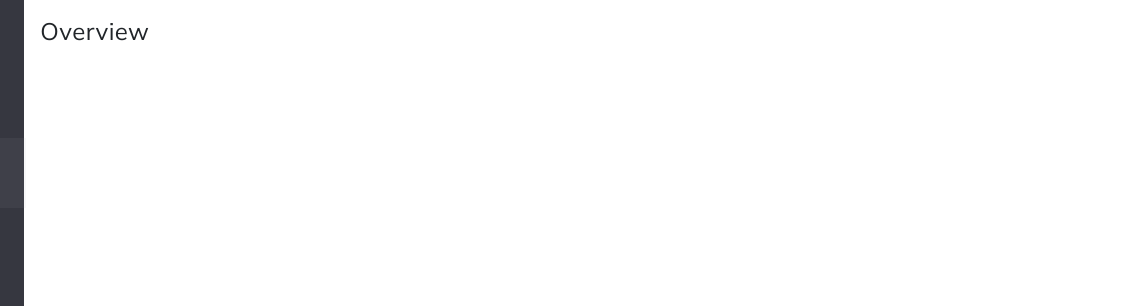
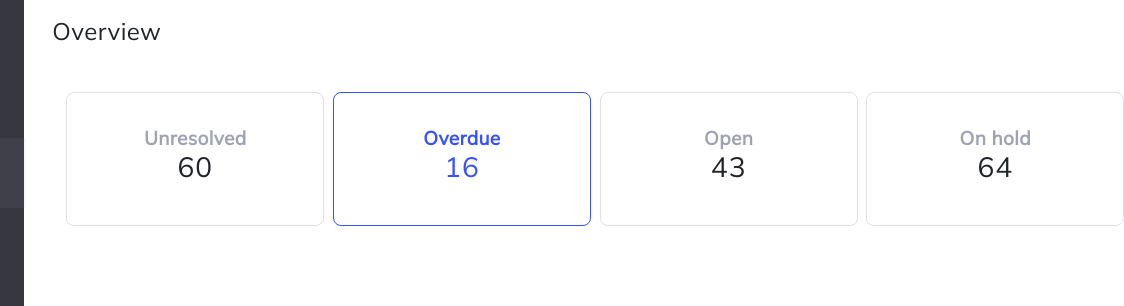
Before and after one commit to Tisa-Pri/inm320-Bootstrap, a website: page public/index.html in a window 1280 px wide. Shown: the top 306 px of the page, 189-1313 px from the left, 1124 px wide, since content can reach past the window. Drawn offline with nearby package versions, Linux system fonts and the light colour scheme.

Commit message:
sheet part

```diff
--- a/public/assets/css/style.css
+++ b/public/assets/css/style.css
@@ -22,3 +22,49 @@
 .dash {
     color: #A4A6B3;
 }
+
+.col-lg-3 .box{
+    width: 258px;
+    height: 134px;
+    margin: 30px;
+    background-color: #ffffff;
+    border-radius: 8px;
+    border: 1px solid;
+    border-color: #dfe0eb;
+    display: flex;
+    flex-direction: column;
+    align-items: center;
+    justify-content: center;
+}
+
+.text {
+    color: #9FA2B4;
+    text-align: center;
+    font-family: Mulish;
+    font-size: 19px;
+    font-weight: bold;
+    letter-spacing: 0.4px;
+    margin: 0;
+}
+
+.h3{
+    color:#252733;
+    text-align: center;
+    font-family: Mulish;
+    font-size: 40px;
+    font-weight: bold;
+    letter-spacing: 1px;
+    margin: 0;
+}
+
+#box2 {
+    border-color: #3751FF;
+}
+
+#sixteen {
+    color: #3751FF;
+}
+
+#overdue {
+   color: #3751FF;
+}
--- a/public/index.html
+++ b/public/index.html
@@ -67,10 +67,44 @@
           </ul>
         </div>
 
-        <div class="d-flex flex-grow-1">
-          <span class="fs-4 p-3">Overview</span>
-        </div>
+        <div class="container">
+          <div class="d-flex flex-grow-1">
+              <span class="fs-4 p-3">Overview</span>
+          </div>
+
+
+          <div class="row">
+              <div class="col-lg-3">
+                  <div class="box" id="box1" box>
+                      <p class="text">Unresolved</p>
+                      <h3 class="h3">60</h3>
+                  </div>
+              </div>
+              <div class="col-lg-3">
+                  <div class="box" id="box2" box>
+                      <p class="text" id="overdue">Overdue</p>
+                      <h3 class="h3" id="sixteen">16</h3>
+                  </div>
+              </div>
+              <div class="col-lg-3">
+                  <div class="box" id="box3" box>
+                      <p class="text">Open</p>
+                      <h3 class="h3">43</h3>
+                  </div>
+              </div>
+              <div class="col-lg-3">
+                  <div class="box" id="box4" box>
+                      <p class="text">On hold</p>
+                      <h3 class="h3">64</h3>
+                  </div>
+              </div>
+          </div>
+
+      </div>
       </main>
+
+
+
 
       <footer id="footer">
       </footer>
```
Also changed, not shown: 1 other file.
